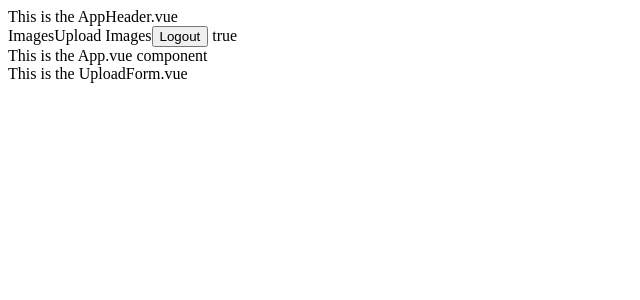
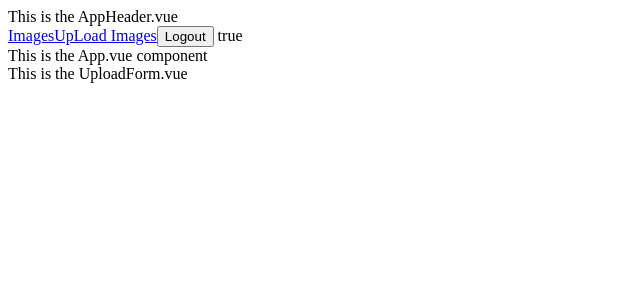
Before and after one commit to prathap442/Vuejs-pro2-oauth-based, a Vue app: page /upload in a window 1280 px wide. Shown: the top 300 px of the page, without its empty margins (0-640 px from the left). Built offline with nearby package versions, Linux system fonts and the light colour scheme; sample sign-in values are in the browser's storage.

Commit message:
programatic navigation being implemented

```diff
--- a/src/components/AppHeader.vue
+++ b/src/components/AppHeader.vue
@@ -2,8 +2,8 @@
   <div>
     <span> This is the AppHeader.vue</span>
     <div v-if="isLoggedIn">
-      <a class="item">Images</a>
-      <a class="item">Upload Images</a>
+      <router-link to="/images" class="item">Images</router-link>
+      <router-link to="/upload" class="item">UpLoad Images</router-link>
       <button class="item" v-on:click="logout">Logout</button>
       {{ isLoggedIn }}
     </div>
```
